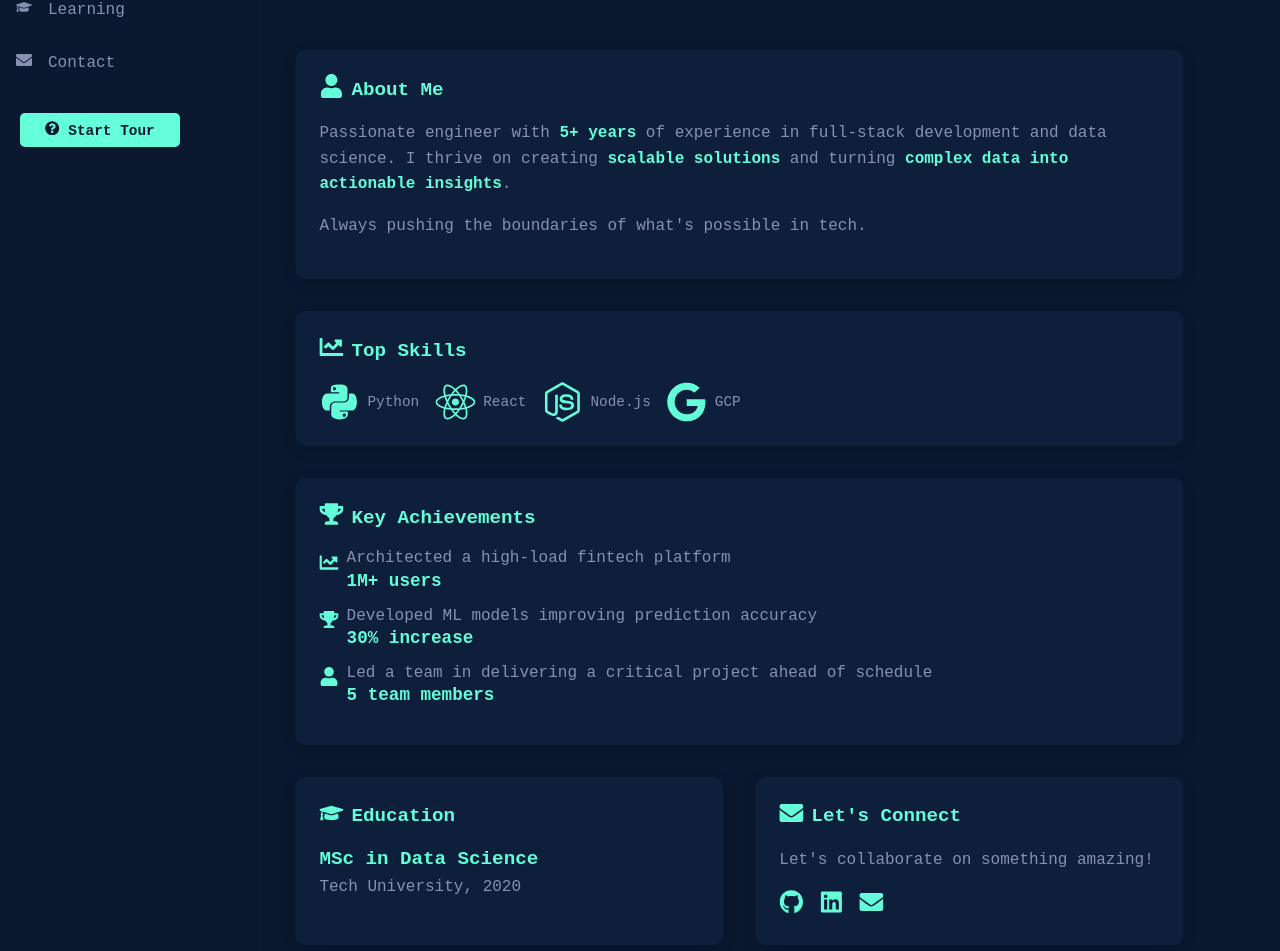
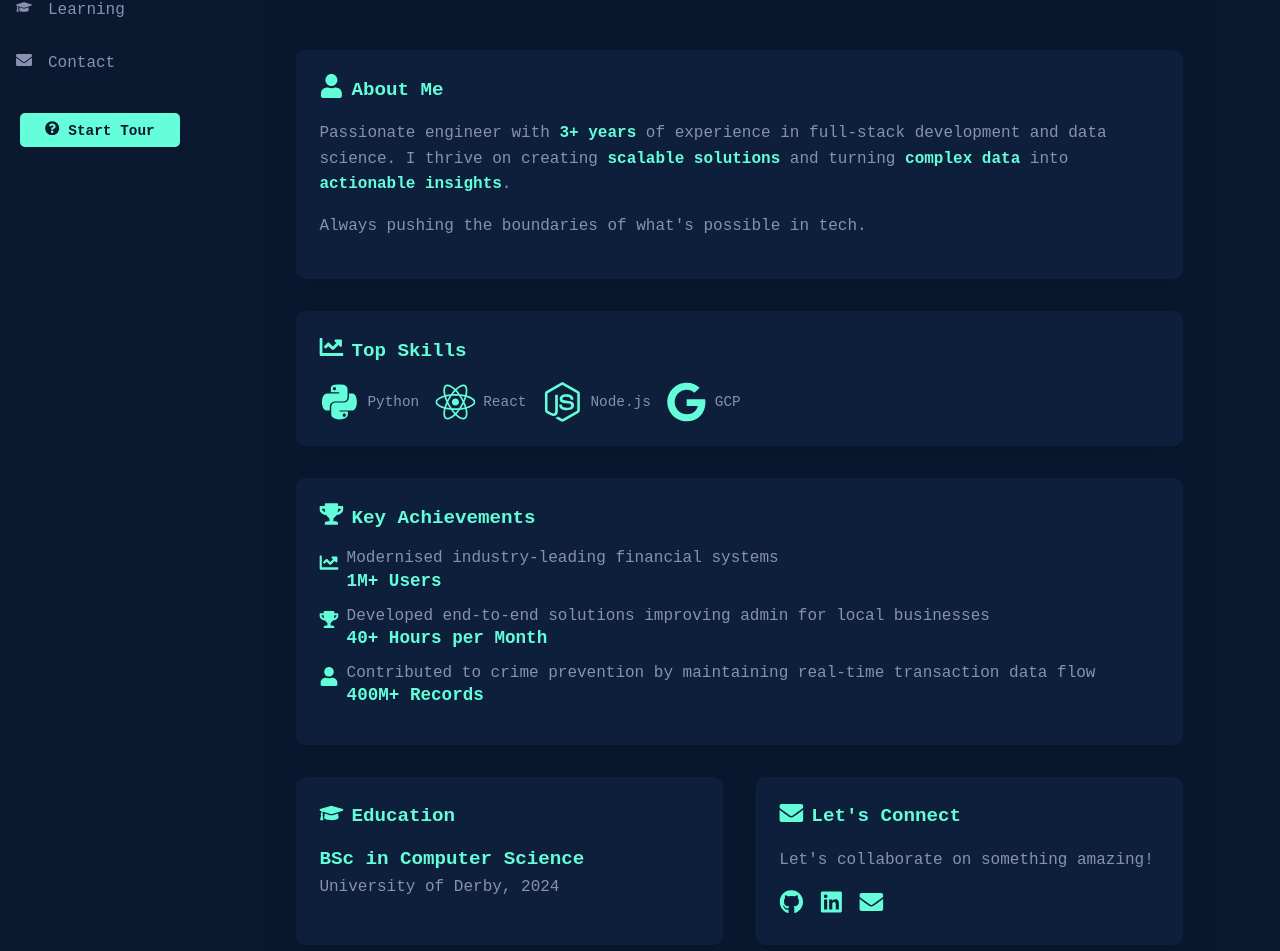
Before and after one commit to tyler-carty/tyler-carty.github.io, a React (Create React App) app: page /dashboard in a window 1280 px wide. Shown: the part 259-1210 px from the top of the page. Built offline with nearby package versions, Linux system fonts and the light colour scheme.

Commit message:
corrected dashboard content

```diff
--- a/src/components/Dashboard.js
+++ b/src/components/Dashboard.js
@@ -4,7 +4,7 @@ import { motion } from 'framer-motion';
 import { BaseComponent } from "./BaseComponent";
 import {
     FaReact, FaNodeJs, FaPython, FaGoogle, FaGithub, FaLinkedin, FaEnvelope,
-    FaChartLine, FaTrophy, FaUser, FaBrain, FaLaptopCode, FaGraduationCap
+    FaChartLine, FaTrophy, FaUser, FaGraduationCap
 } from 'react-icons/fa';
 
 const DashboardContainer = styled.div`
@@ -206,35 +206,25 @@ const Dashboard = ({ onReady }) => {
     const achievementsData = [
         {
             icon: <FaChartLine />,
-            text: "Architected a high-load fintech platform",
-            metric: "1M+ users"
+            text: "Modernised industry-leading financial systems",
+            metric: "1M+ Users"
         },
         {
             icon: <FaTrophy />,
-            text: "Developed ML models improving prediction accuracy",
-            metric: "30% increase"
+            text: "Developed end-to-end solutions improving admin for local businesses",
+            metric: "40+ Hours per Month"
         },
         {
             icon: <FaUser />,
-            text: "Led a team in delivering a critical project ahead of schedule",
-            metric: "5 team members"
+            text: "Contributed to crime prevention by maintaining real-time transaction data flow",
+            metric: "400M+ Records"
         }
     ];
 
     const educationData = {
-        degree: "MSc in Data Science",
-        university: "Tech University",
-        year: "2020",
-        courses: [
-            { name: "Machine Learning", icon: <FaBrain /> },
-            { name: "Big Data Analytics", icon: <FaChartLine /> },
-            { name: "Advanced Algorithms", icon: <FaLaptopCode /> },
-        ],
-        skills: [
-            { name: "Data Analysis", progress: 90 },
-            { name: "Statistical Modeling", progress: 85 },
-            { name: "Deep Learning", progress: 80 },
-        ]
+        degree: "BSc in Computer Science",
+        university: "University of Derby",
+        year: "2024",
     };
 
     if (!dataLoaded) {
@@ -291,8 +281,8 @@ const Dashboard = ({ onReady }) => {
                         <CardTitle>About Me</CardTitle>
                     </CardHeader>
                     <BioText>
-                        Passionate engineer with <BioHighlight>5+ years</BioHighlight> of experience in full-stack development and data science.
-                        I thrive on creating <BioHighlight>scalable solutions</BioHighlight> and turning <BioHighlight>complex data into actionable insights</BioHighlight>.
+                        Passionate engineer with <BioHighlight>3+ years</BioHighlight> of experience in full-stack development and data science.
+                        I thrive on creating <BioHighlight>scalable solutions</BioHighlight> and turning <BioHighlight>complex data</BioHighlight> into <BioHighlight>actionable insights</BioHighlight>.
                     </BioText>
                     <BioText>
                         Always pushing the boundaries of what's possible in tech.
```
